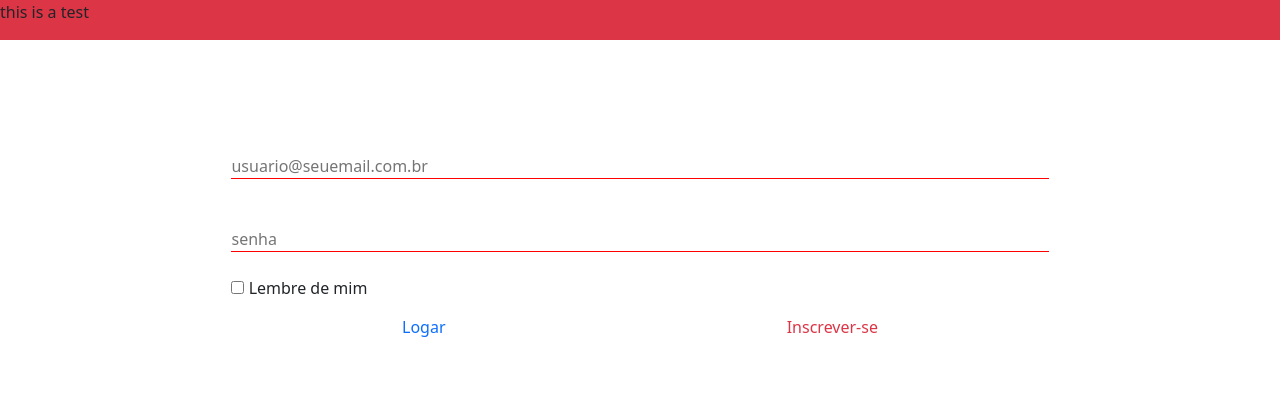
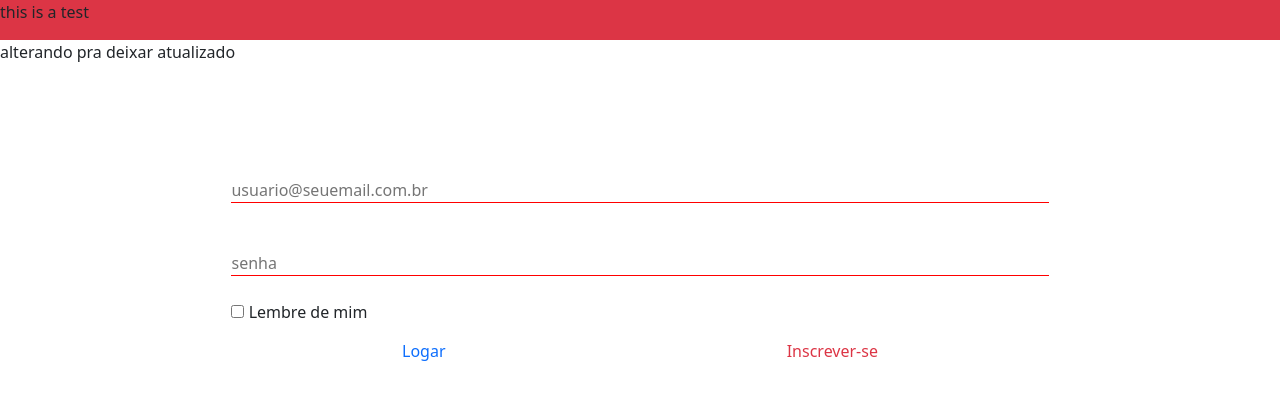
Before and after one commit to Guto114/ParkApp, a plain HTML site: page loging.html in a window 1280 px wide. Drawn offline with nearby package versions, Linux system fonts and the light colour scheme.

Commit message:
tentando atualizar a main

```diff
--- a/loging.html
+++ b/loging.html
@@ -12,7 +12,7 @@
 <nav class="bg-danger navbar-expand-md  extendnav"> this is a test
 <!-- <div class="extendnav"></div> -->
 </nav>
-
+<div>alterando pra deixar atualizado</div>
     <div class="corpoLoging">
         <form class="row g-2 principal">
           <div class="mb-3 ">
```
